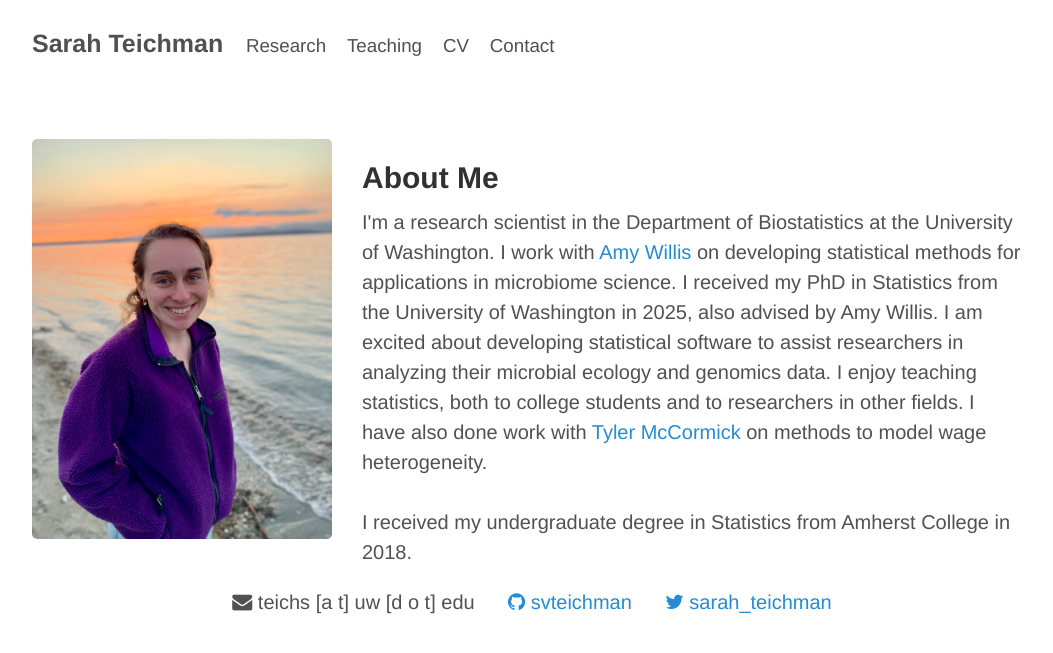
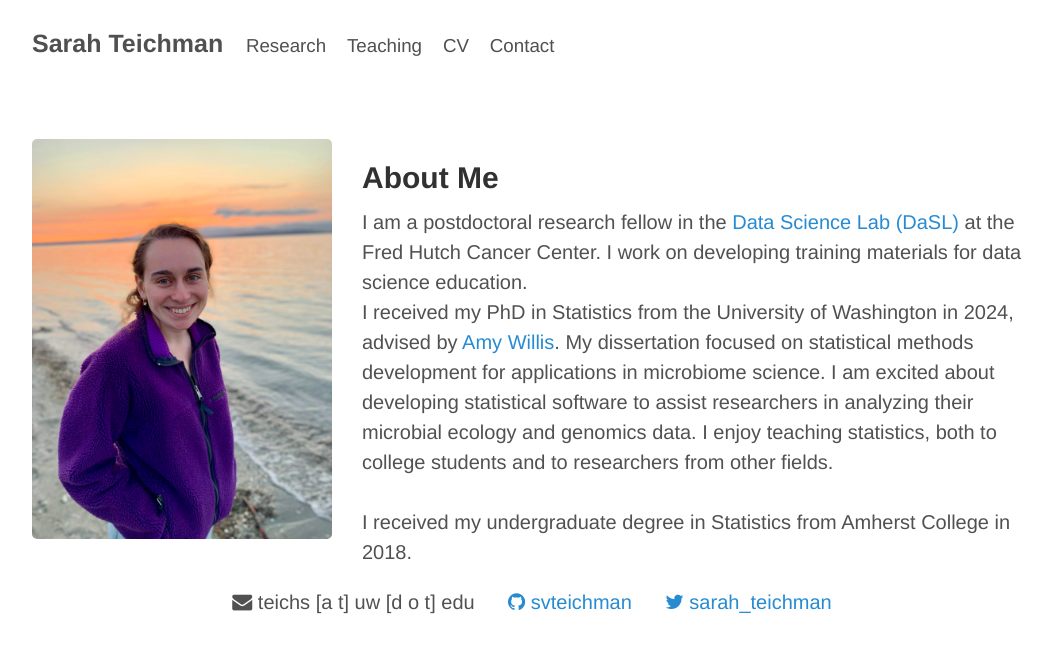
Before and after one commit to svteichman/svteichman.github.io, a Jekyll site: the page built from index.html, in a window 1280 px wide. Shown: the top 653 px of the page, without its empty margins (108-1161 px from the left). Built offline with Jekyll 4.4.1, drawn with Linux system fonts in a browser that asks for light colours.

Commit message:
Revise 'About Me' section in index.html
Updated personal information and academic background.

```diff
--- a/index.html
+++ b/index.html
@@ -38,14 +38,12 @@ title: Sarah Teichman
         </div>
         <div class="second-column">
             <h2>About Me</h2>
-            <p>I'm a research scientist in the Department of Biostatistics at the University of Washington. I work with
-				<a href = "https://statdivlab.github.io/">Amy Willis</a> on developing statistical methods for applications in
-				microbiome science. I received my PhD in Statistics from the University of Washington in 2025, also advised by Amy Willis.
+            <p>I am a postdoctoral research fellow in the <a href = "https://hutchdatascience.org">Data Science Lab (DaSL)</a> at the Fred Hutch Cancer Center. I work on developing training materials for data science education.
+				<br/>
+				I received my PhD in Statistics from the University of Washington in 2024, advised by <a href = "https://statdivlab.github.io/">Amy Willis</a>.
+				My dissertation focused on statistical methods development for applications in microbiome science.
 				I am excited about developing statistical software to assist researchers in analyzing their microbial ecology and genomics data.
-				I enjoy teaching statistics, both to college students and to researchers in other fields.
-
-		 I have also done work with <a href = "https://thmccormick.github.io/">Tyler McCormick</a>
-		on methods to model wage heterogeneity. <br/>
+				I enjoy teaching statistics, both to college students and to researchers from other fields.<br/>
 		<br/>
 		I received my undergraduate degree in Statistics from Amherst College in 2018.</p>
         </div>
```
